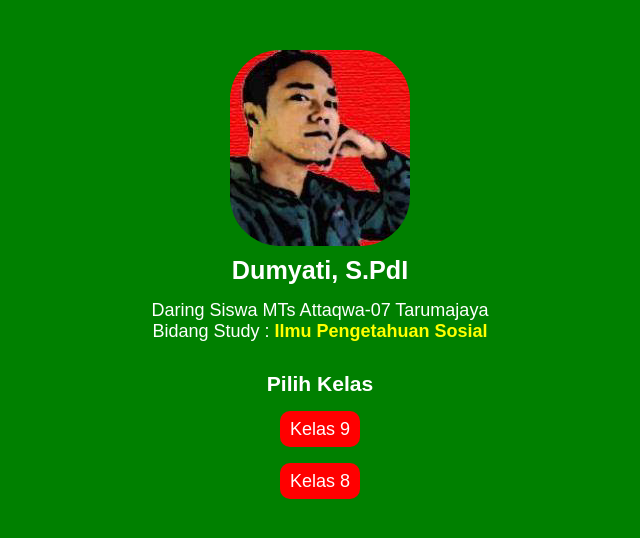
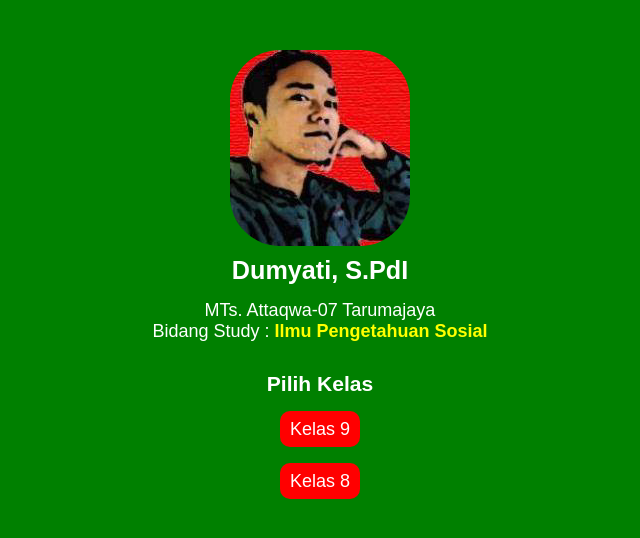
Before and after one commit to endum99/daring, a plain HTML site: page index.html in a window 1280 px wide. Shown: the whole page, without its empty margins (320-960 px from the left). Drawn offline with Linux system fonts and the light colour scheme.

Commit message:
Update index.html

```diff
--- a/index.html
+++ b/index.html
@@ -12,7 +12,7 @@
         <div class="foto">
             <img src="img/dum.png" alt="dum">
             <h3>Dumyati, S.PdI</h3>
-            <p>Daring Siswa MTs Attaqwa-07 Tarumajaya <br> Bidang Study : <b>Ilmu Pengetahuan Sosial</b></p>
+            <p>MTs. Attaqwa-07 Tarumajaya <br> Bidang Study : <b>Ilmu Pengetahuan Sosial</b></p>
         </div>
 
         <div class="kelas">
```
